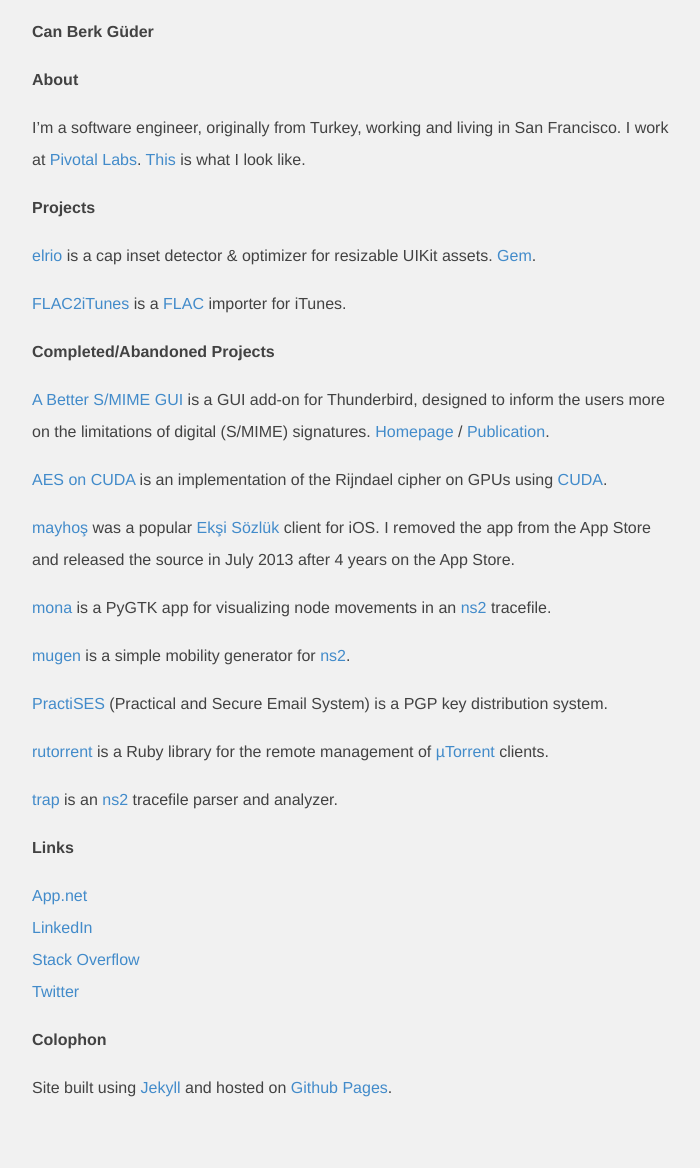
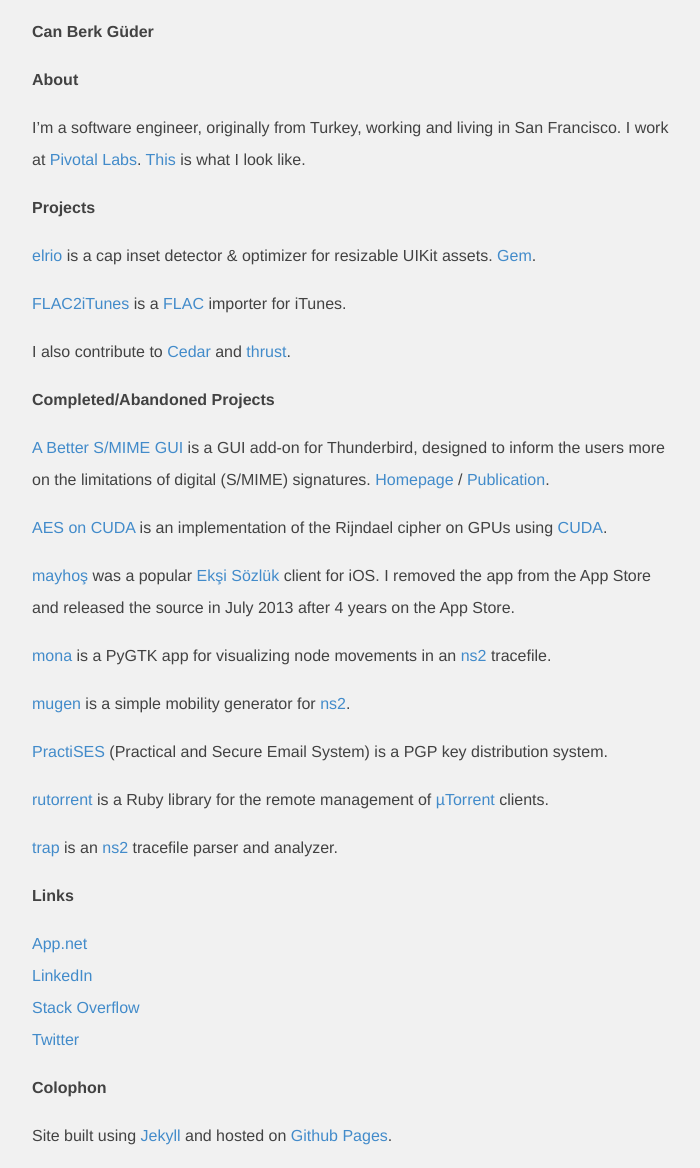
Before and after one commit to cbguder/cbg.me, a Jekyll site: the page built from index.md, in a window 1280 px wide. Shown: the whole page, without its empty margins (288-988 px from the left). Built offline with Jekyll 4.4.1, drawn with Linux system fonts in a browser that asks for light colours; Markdown is read by kramdown in place of the engine named in the settings; before the commit the page ends 1120 px from its top, so only the background shows below that.

Commit message:
Add links to cedar & thrust.

```diff
--- a/index.md
+++ b/index.md
@@ -12,6 +12,8 @@
 [elrio][] is a cap inset detector & optimizer for resizable UIKit assets. [Gem][elrio-gem].
 
 [FLAC2iTunes][] is a [FLAC][] importer for iTunes.
+
+I also contribute to [Cedar][] and [thrust][].
 
 ### Completed/Abandoned Projects
 
@@ -47,6 +49,7 @@
 [a-better-s-mime-gui]: https://github.com/cbguder/a-better-s-mime-gui
 [aes-on-cuda]: https://github.com/cbguder/aes-on-cuda
 [app-net]: https://alpha.app.net/cbguder
+[cedar]: https://github.com/pivotal/cedar
 [cuda]: http://www.nvidia.com/object/cuda_home_new.html
 [eksi-sozluk]: https://eksisozluk.com
 [elrio-gem]: http://rubygems.org/gems/elrio
@@ -66,6 +69,7 @@
 [practises]: https://github.com/cbguder/practises
 [rutorrent]: https://github.com/cbguder/rutorrent
 [stack-overflow]: http://stackoverflow.com/users/2119/can-berk-guder
+[thrust]: https://github.com/pivotal/thrust
 [trap]: https://github.com/cbguder/trap
 [twitter]: https://twitter.com/cbguder
 [utorrent]: http://www.utorrent.com
```
